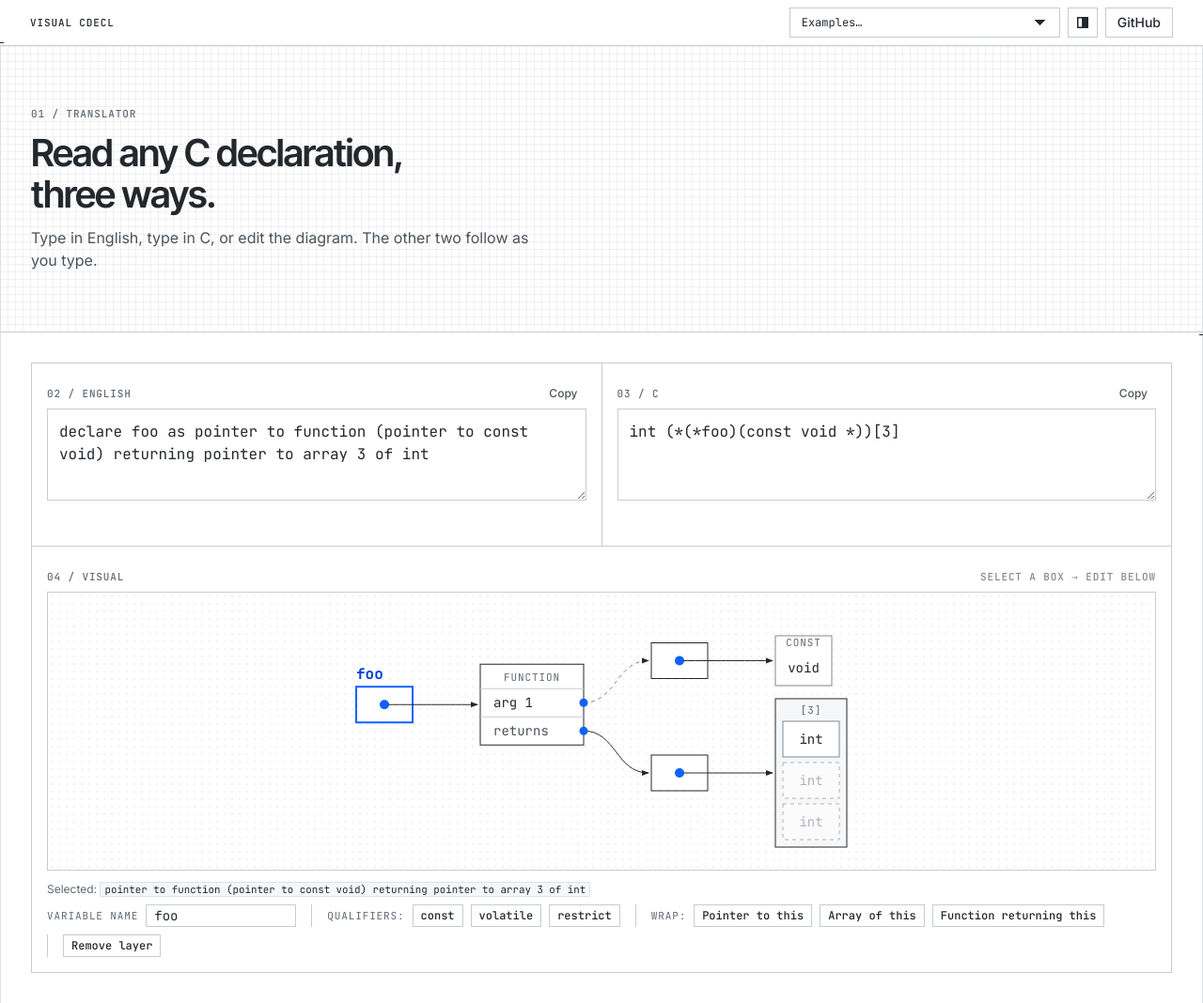
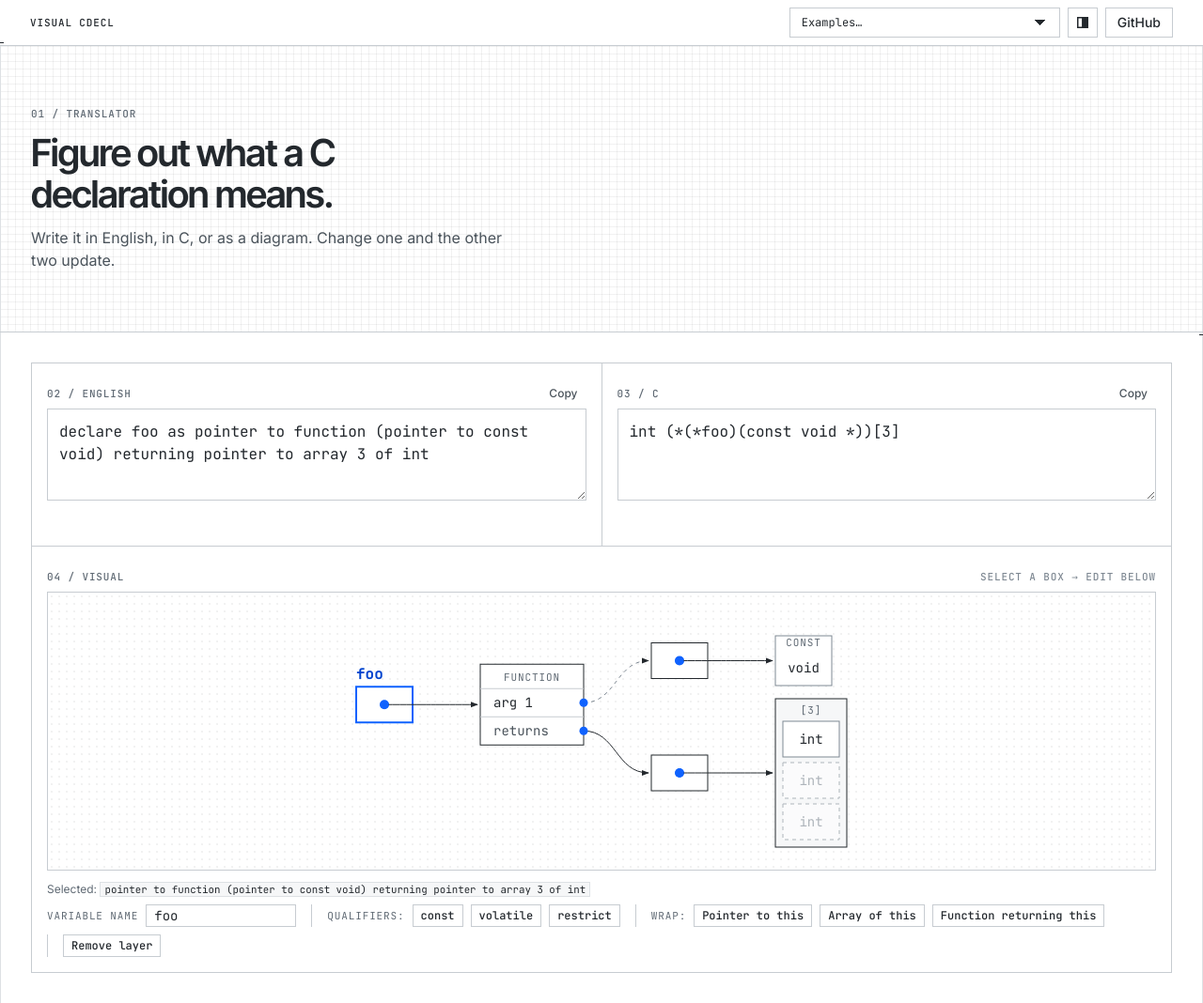
Before and after one commit to avestura/visual-cdecl, a website built with Vite: page index.html in a window 1280 px wide. Shown: the top 1068 px of the page at 94% size. Built offline with nearby package versions, Linux system fonts and the light colour scheme.

Commit message:
docs: reword the hero heading and subtitle

```diff
--- a/index.html
+++ b/index.html
@@ -34,8 +34,8 @@
     <section class="hero bx-grid-bg">
       <div class="bx-container hero-inner bx-ticks">
         <p class="bx-label">01 / Translator</p>
-        <h1>Read any C declaration, three ways.</h1>
-        <p class="lede">Type in English, type in C, or edit the diagram. The other two follow as you type.</p>
+        <h1>Figure out what a C declaration means.</h1>
+        <p class="lede">Write it in English, in C, or as a diagram. Change one and the other two update.</p>
       </div>
     </section>
 
```
